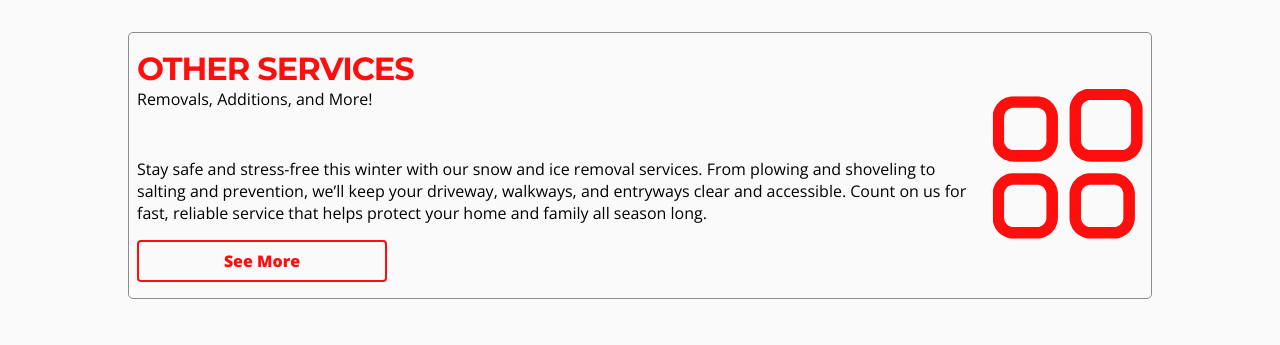
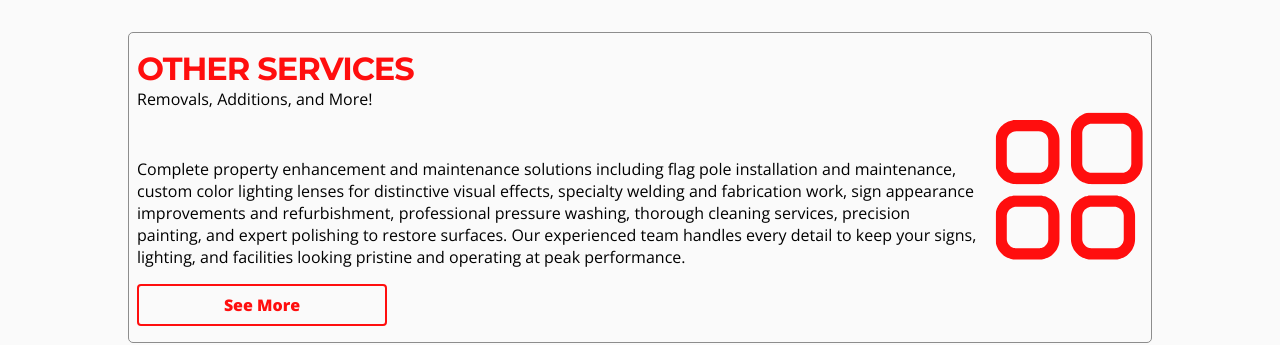
Before and after one commit to mattfanuka/stelectric, a plain HTML site: page pages/services.html in a window 1280 px wide. Shown: the part 1818-2163 px from the top of the page. Drawn offline with nearby package versions, Linux system fonts and the light colour scheme.

Commit message:
Update services.html

```diff
--- a/pages/services.html
+++ b/pages/services.html
@@ -153,7 +153,7 @@
                         <h3>OTHER SERVICES</h3>
                         <h4>Removals, Additions, and More!</h4>
                     </div>
-                    <p>Stay safe and stress-free this winter with our snow and ice removal services. From plowing and shoveling to salting and prevention, we’ll keep your driveway, walkways, and entryways clear and accessible. Count on us for fast, reliable service that helps protect your home and family all season long.</p>
+                    <p>Complete property enhancement and maintenance solutions including flag pole installation and maintenance, custom color lighting lenses for distinctive visual effects, specialty welding and fabrication work, sign appearance improvements and refurbishment, professional pressure washing, thorough cleaning services, precision painting, and expert polishing to restore surfaces. Our experienced team handles every detail to keep your signs, lighting, and facilities looking pristine and operating at peak performance.</p>
                     <span class='service-card-links'><a href="./services/other-services.html" class="service-card-btn ghost-btn theme">See More</a></span>
                 </div>
                 <div class="service-card-right">
```
